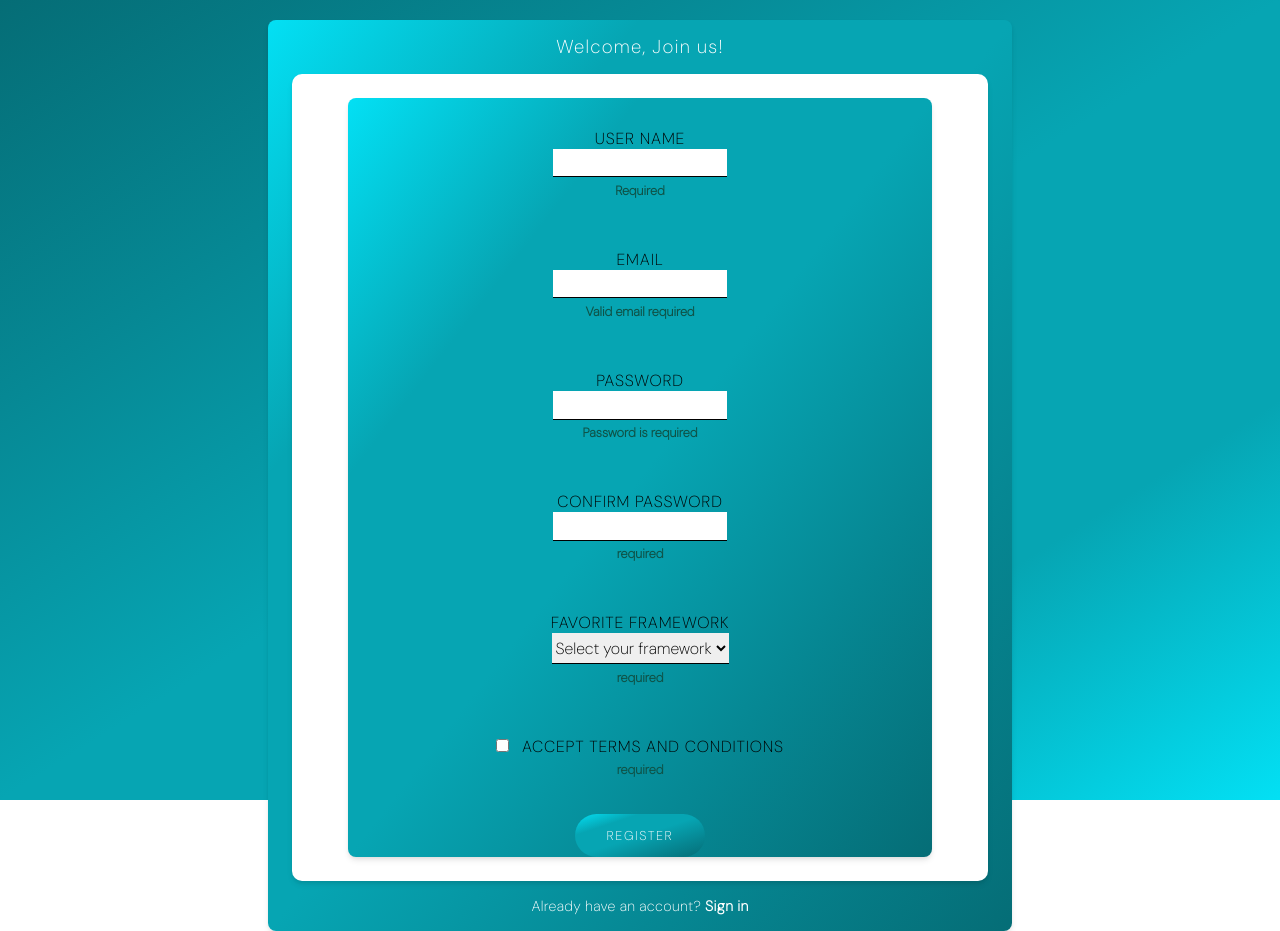
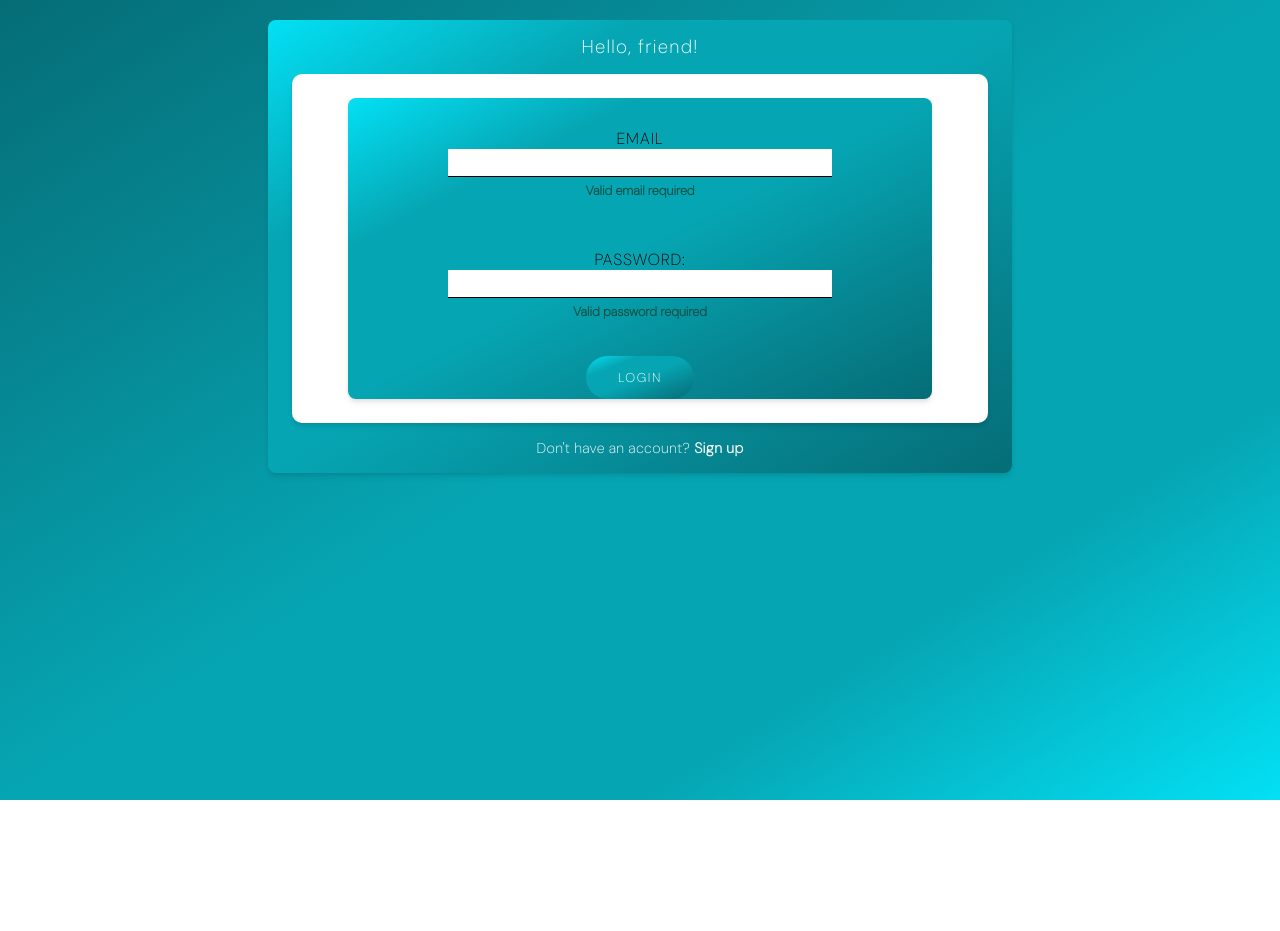
Before and after one commit to dorodrig/React_Registration_Form, a React (Vite) app: page / in a window 1280 px wide. After the commit the page ends 800 px from the top, so only its background shows below. Built offline with nearby package versions, Linux system fonts and the light colour scheme.

Commit message:
React: Componente SignIn y validaciones con formik

```diff
--- a/package.json
+++ b/package.json
@@ -12,7 +12,8 @@
   "dependencies": {
     "react": "^18.2.0",
     "react-dom": "^18.2.0",
-    "sass": "^1.69.5"
+    "sass": "^1.69.5",
+    "yup": "^1.3.2"
   },
   "devDependencies": {
     "@types/react": "^18.2.37",
--- a/src/App.jsx
+++ b/src/App.jsx
@@ -3,9 +3,10 @@ import AuthContext from "./context/AuthContext";
 import SignUp from "./components/SignUp";
 import Personal_Information from "./components/Personal_Information";
 import Educational_Information from "./components/Educational_Information";
+import SignIn from "./components/SignIn";
 
 function App() {
-  const [step, setStep] = useState("signup");
+  const [step, setStep] = useState("signin");
   return (
     <>
       <AuthContext.Provider value={{ step, setStep }}>
@@ -13,6 +14,7 @@ function App() {
           {step === "signup" && <SignUp />}
           {step === "personal" && <Personal_Information />}
           {step === "educational" && <Educational_Information />}
+          {step === "signin" && <SignIn />}
         </div>
       </AuthContext.Provider>
     </>
--- a/src/components/Personal_Information.jsx
+++ b/src/components/Personal_Information.jsx
@@ -76,7 +76,7 @@ const Personal_Information = () => {
             <input
               type="button"
               value="Back"
-              onClick={() => setStep("signup")}
+              onClick={() => setStep("signin")}
             />
             <input
               type="button"
--- /dev/null
+++ b/src/components/SignIn.jsx
@@ -0,0 +1,33 @@
+import { useContext, useState } from "react";
+import AuthContext from "../context/AuthContext";
+const SignIn = () => {
+  let { setStep } = useContext(AuthContext);
+  return (
+    <main>
+      <h3>Hello, friend!</h3>
+      <div className="card">
+        <form autoComplete="off">
+          <fieldset>
+            <label htmlFor="email">email</label>
+            <input type="email" id="email" required />
+            <p className="error">Valid email required</p>
+          </fieldset>
+          <fieldset>
+            <label htmlFor="password">password:</label>
+            <input type="password" id="password" required />
+            <p className="error">Valid password required</p>
+          </fieldset>
+          <button type="submit" onClick={() => setStep("personal")}>
+            login
+          </button>
+        </form>
+      </div>
+      <p>
+        Don&apos;t have an account?{" "}
+        <span onClick={() => setStep("signup")}>Sign up</span>
+      </p>
+    </main>
+  );
+};
+
+export default SignIn;
--- a/src/components/SignUp.jsx
+++ b/src/components/SignUp.jsx
@@ -49,7 +49,8 @@ const SignUp = () => {
         </form>
       </div>
       <p>
-        Already have an account? <span>Sign in</span>
+        Already have an account?{" "}
+        <span onClick={() => setStep("signin")}>Sign in</span>
       </p>
     </main>
   );
--- a/src/styles/components/_input.scss
+++ b/src/styles/components/_input.scss
@@ -5,6 +5,7 @@
   input[type="email"],
   input[type="password"],
   select {
+    width: 30vw;
     font-family: v.$font-family;
     font-size: 1rem;
     border: 0;
@@ -12,6 +13,7 @@
     outline: none;
     padding: 0.2rem 0;
     color: v.$gray;
+    font-weight: bold;
   }
   input[type="checkbox"] {
     margin-right: 8px;
```
Also changed, not shown: src/schemas/SignUp.js (added, +22 -0 lines), 1 other file (tests, documents, lock files or other folders).
